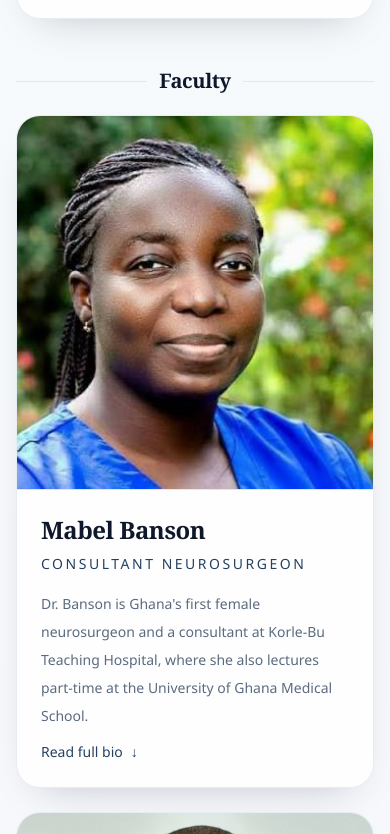
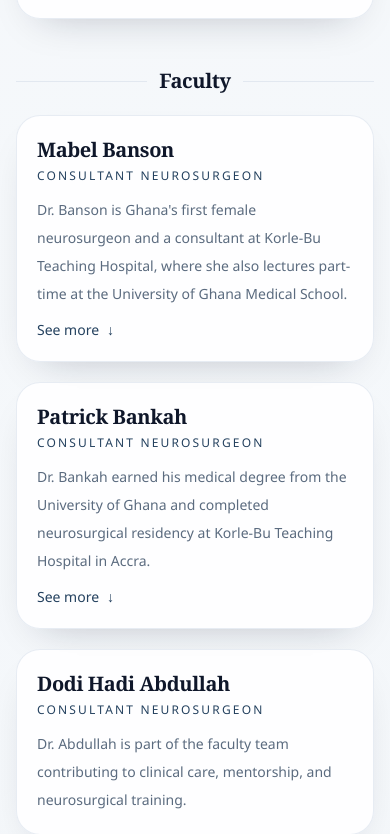
Before and after one commit to darkobhp/GNNet, a Next.js app: page / in a window 390 px wide. Shown: the part 9390-10224 px from the top of the page. Built offline with nearby package versions, Linux system fonts and the light colour scheme.

Commit message:
Use phone accordion for all team groups

```diff
--- a/app/page.tsx
+++ b/app/page.tsx
@@ -174,8 +174,6 @@ export default function HomePage() {
                   <div className="h-px flex-1 bg-slate-200" />
                 </div>
 
-                {group.name === "Leadership" ? (
-                  <>
                 <div className="space-y-5 md:hidden">
                   {group.members.map((member) => (
                     <LeadershipMobileCard
@@ -196,20 +194,6 @@ export default function HomePage() {
                     </Reveal>
                   ))}
                 </div>
-                  </>
-                ) : (
-                  <div className="grid gap-6 md:grid-cols-2 xl:grid-cols-4">
-                    {group.members.map((member, index) => (
-                      <Reveal
-                        key={member.name}
-                        delay={(index % 4) * 80}
-                        className="h-full"
-                      >
-                        <TeamCard member={member} />
-                      </Reveal>
-                    ))}
-                  </div>
-                )}
               </Reveal>
             ))}
           </div>
```
Lines whose indentation alone changed are shown as unchanged.
